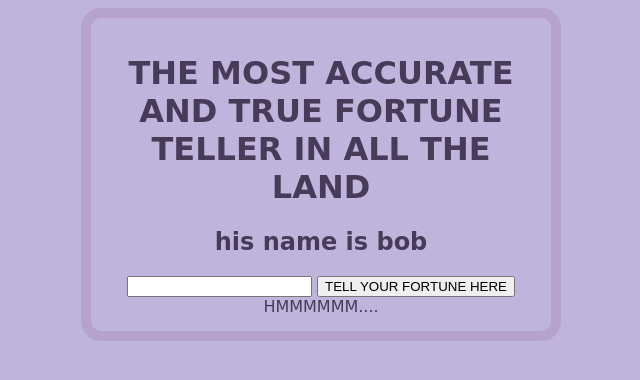
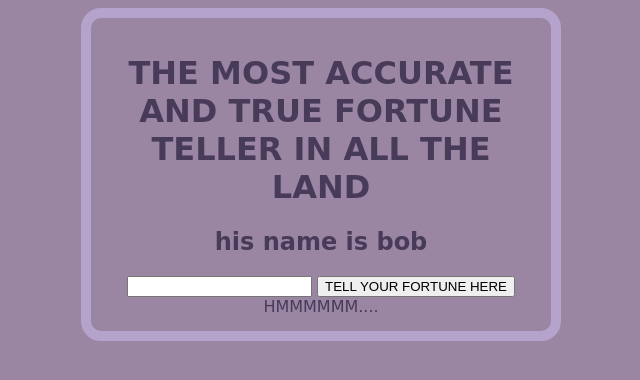
Before and after one commit to PickleLikesPizza/web_final_2025, a plain HTML site: page 8ball/index.html in a window 1280 px wide. Shown: the whole page, without its empty margins (319-959 px from the left). Drawn offline with Linux system fonts and the light colour scheme.

Commit message:
Update style.css

```diff
--- a/8ball/css/style.css
+++ b/8ball/css/style.css
@@ -1,5 +1,5 @@
 body {
-    background-color:rgb(190, 180, 220);
+    background-color:rgb(154, 133, 162);
     text-align: center;
     border: solid rgb(182, 163, 203) 10px;
     padding: 15px;
```
